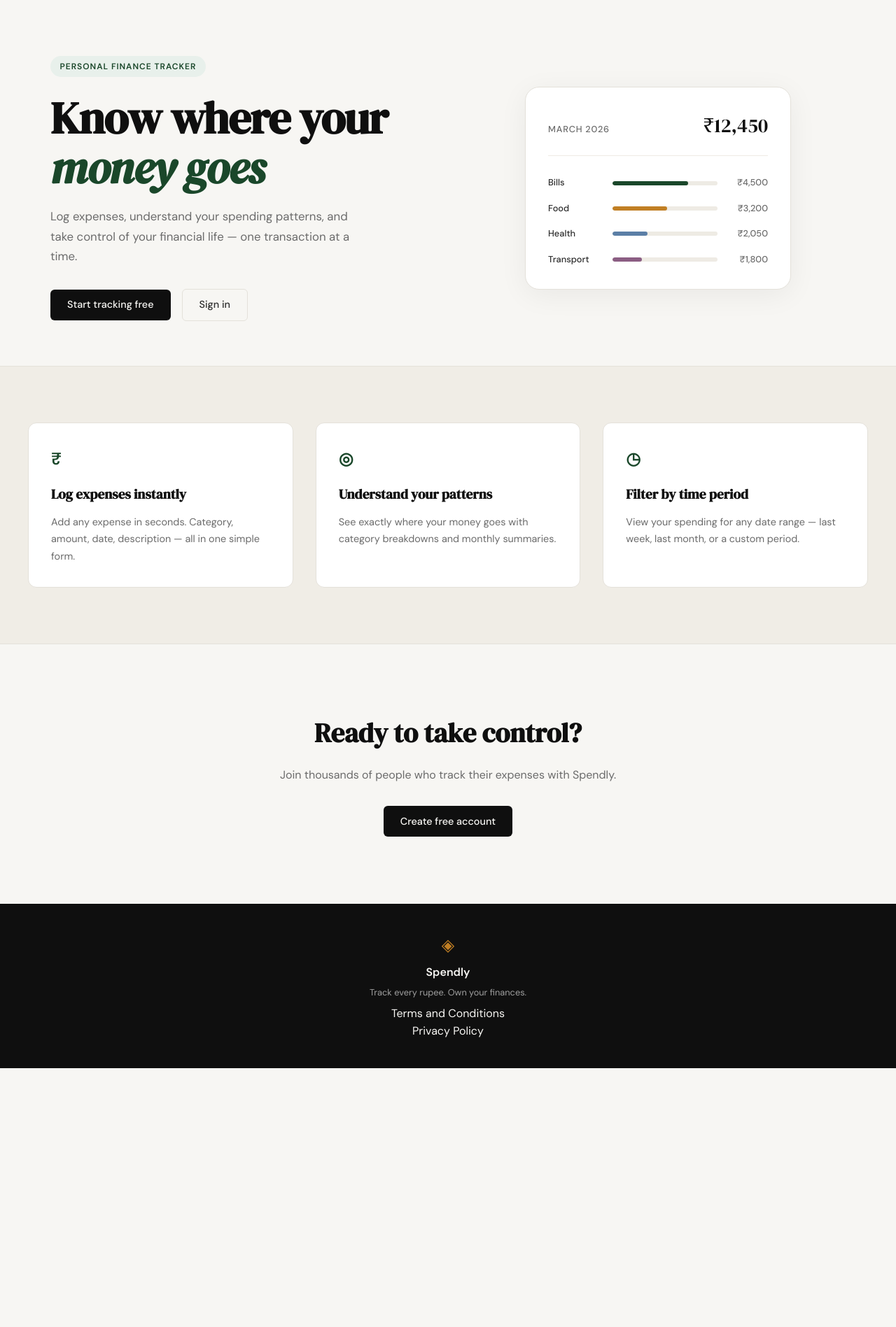
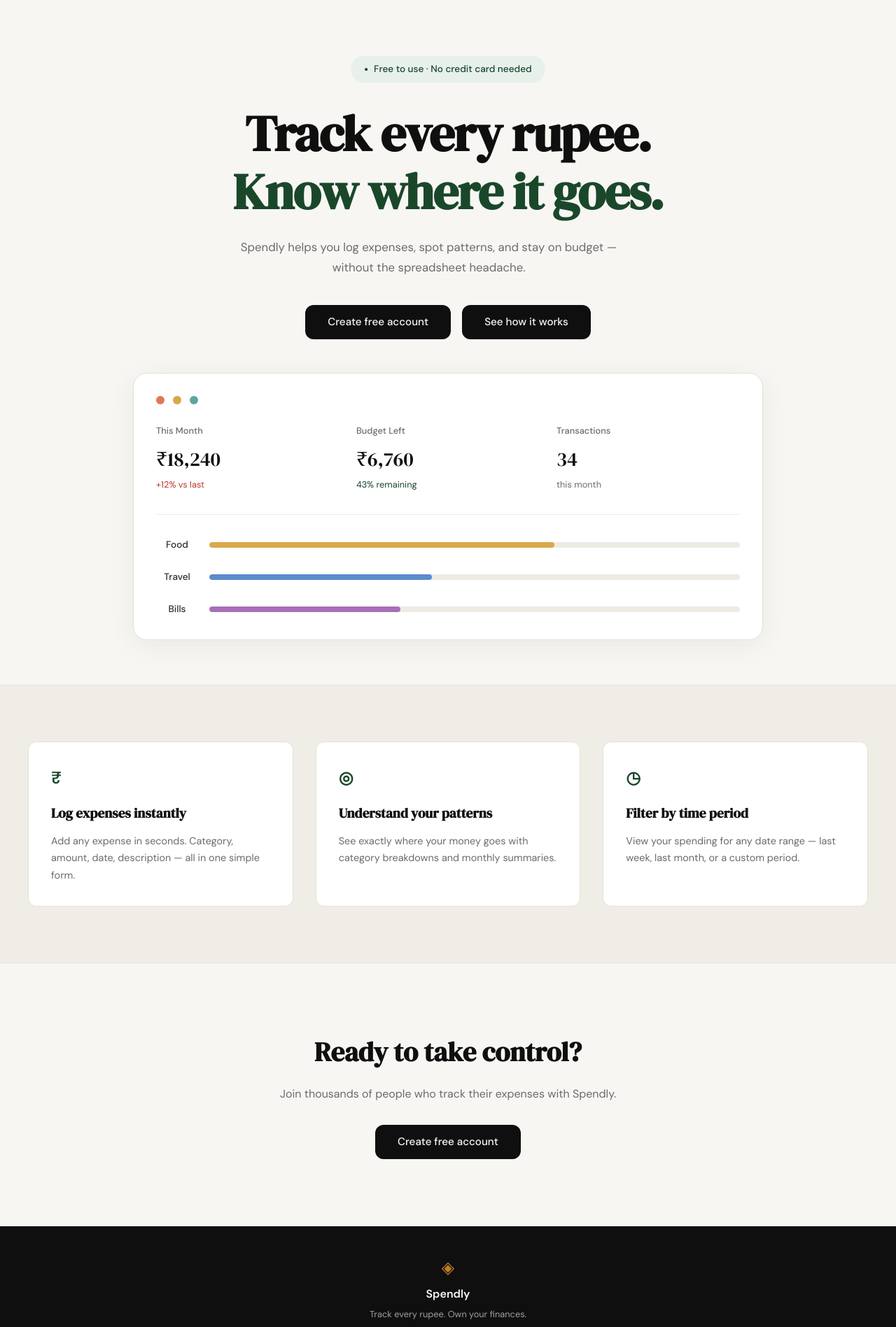
Before and after one commit to abhishek5074/spendly, a Flask app: page / in a window 1280 px wide. Shown: the part 61-1958 px from the top of the page at 70% size. Before the commit the page ends 1588 px from the top, so only its background shows below. Run offline with Flask 3, Linux system fonts and the light colour scheme.

Commit message:
landing: redesign hero section to match mockup

```diff
--- a/static/css/style.css
+++ b/static/css/style.css
@@ -125,62 +125,76 @@ a { color: inherit; text-decoration: none; }
 
 .hero {
     padding: 5rem 2rem 4rem;
-    display: grid;
-    grid-template-columns: 1fr 1fr;
-    gap: 4rem;
+    display: flex;
+    flex-direction: column;
     align-items: center;
+    text-align: center;
     max-width: var(--max-width);
     margin: 0 auto;
 }
 
 .hero-badge {
-    display: inline-block;
+    display: inline-flex;
+    align-items: center;
+    gap: 0.5rem;
     background: var(--accent-light);
     color: var(--accent);
-    font-size: 0.75rem;
-    font-weight: 600;
-    letter-spacing: 0.08em;
-    text-transform: uppercase;
-    padding: 0.35rem 0.85rem;
+    font-size: 0.85rem;
+    font-weight: 500;
+    padding: 0.5rem 1.2rem;
     border-radius: 999px;
-    margin-bottom: 1.5rem;
+    margin-bottom: 2rem;
+}
+
+.badge-dot {
+    font-size: 0.6rem;
+    color: var(--accent);
 }
 
 .hero-title {
     font-family: var(--font-display);
-    font-size: clamp(2.5rem, 5vw, 4rem);
-    line-height: 1.1;
+    font-size: clamp(2.5rem, 6vw, 4.5rem);
+    line-height: 1.15;
     letter-spacing: -0.02em;
     color: var(--ink);
-    margin-bottom: 1.25rem;
+    margin-bottom: 1.5rem;
+    max-width: 900px;
 }
 
 .hero-title em {
-    font-style: italic;
+    font-style: normal;
     color: var(--accent);
+    font-weight: 600;
 }
 
 .hero-subtitle {
     font-size: 1.05rem;
     color: var(--ink-muted);
     line-height: 1.7;
-    max-width: 460px;
-    margin-bottom: 2rem;
+    max-width: 560px;
+    margin-bottom: 2.5rem;
 }
 
 .hero-actions {
     display: flex;
     gap: 1rem;
     align-items: center;
+    justify-content: center;
+    margin-bottom: 3rem;
 }
 
 /* ------------------------------------------------------------------ */
 /* Mock card (hero visual)                                             */
 /* ------------------------------------------------------------------ */
 
+.hero-inner {
+    max-width: 700px;
+}
+
 .hero-visual {
     display: flex;
     justify-content: center;
+    width: 100%;
 }
 
 .mock-card {
@@ -189,50 +203,83 @@ a { color: inherit; text-decoration: none; }
     border-radius: var(--radius-lg);
     padding: 2rem;
     width: 100%;
-    max-width: 380px;
+    max-width: 900px;
     box-shadow: 0 8px 40px rgba(0,0,0,0.06);
 }
 
-.mock-card-header {
+.mock-card-dots {
     display: flex;
-    justify-content: space-between;
-    align-items: baseline;
+    gap: 0.75rem;
     margin-bottom: 1.75rem;
-    padding-bottom: 1.25rem;
+}
+
+.dot {
+    width: 12px;
+    height: 12px;
+    border-radius: 50%;
+}
+
+.dot.red { background: #e07856; }
+.dot.orange { background: #d9a84a; }
+.dot.teal { background: #5fa4a0; }
+
+.mock-stats {
+    display: grid;
+    grid-template-columns: repeat(3, 1fr);
+    gap: 1.5rem;
+    margin-bottom: 2rem;
+    padding-bottom: 2rem;
     border-bottom: 1px solid var(--border-soft);
 }
 
-.mock-label {
+.stat-card {
+    text-align: left;
+}
+
+.stat-label {
     font-size: 0.8rem;
     font-weight: 500;
     color: var(--ink-muted);
-    text-transform: uppercase;
-    letter-spacing: 0.06em;
+    text-transform: capitalize;
+    margin-bottom: 0.5rem;
 }
 
-.mock-total {
+.stat-value {
     font-family: var(--font-display);
     font-size: 1.75rem;
     color: var(--ink);
+    margin-bottom: 0.25rem;
 }
 
-.mock-bars { display: flex; flex-direction: column; gap: 1rem; }
+.stat-change {
+    font-size: 0.8rem;
+    color: var(--ink-muted);
+}
+
+.stat-change.positive { color: var(--accent); }
+.stat-change.negative { color: var(--danger); }
+
+.mock-bars {
+    display: flex;
+    flex-direction: column;
+    gap: 1.5rem;
+}
 
 .mock-bar-row {
     display: grid;
-    grid-template-columns: 80px 1fr 60px;
+    grid-template-columns: 60px 1fr;
     align-items: center;
-    gap: 0.75rem;
+    gap: 1rem;
 }
 
 .mock-cat {
-    font-size: 0.8rem;
+    font-size: 0.85rem;
     font-weight: 500;
     color: var(--ink-soft);
 }
 
 .mock-bar-track {
-    height: 6px;
+    height: 8px;
     background: var(--border-soft);
     border-radius: 999px;
     overflow: hidden;
@@ -240,21 +287,13 @@ a { color: inherit; text-decoration: none; }
 
 .mock-bar {
     height: 100%;
-    background: var(--accent);
     border-radius: 999px;
     transition: width 0.6s ease;
 }
 
-.mock-bar-2 { background: var(--accent-2); }
-.mock-bar-3 { background: #5b7fa6; }
-.mock-bar-4 { background: #8b5e83; }
-
-.mock-amt {
-    font-size: 0.8rem;
-    font-weight: 500;
-    color: var(--ink-muted);
-    text-align: right;
-}
+.mock-bar-food { background: #d9a84a; }
+.mock-bar-travel { background: #5b8ace; }
+.mock-bar-bills { background: #a76fb8; }
 
 /* ------------------------------------------------------------------ */
 /* Buttons                                                             */
@@ -264,10 +303,10 @@ a { color: inherit; text-decoration: none; }
     display: inline-block;
     background: var(--ink);
     color: var(--paper);
-    padding: 0.65rem 1.5rem;
-    border-radius: var(--radius-sm);
+    padding: 0.75rem 2rem;
+    border-radius: var(--radius-md);
     font-family: var(--font-body);
-    font-size: 0.9rem;
+    font-size: 0.95rem;
     font-weight: 500;
     cursor: pointer;
     border: none;
@@ -512,14 +551,10 @@ a { color: inherit; text-decoration: none; }
 /* ------------------------------------------------------------------ */
 
 @media (max-width: 900px) {
-    .hero {
+    .mock-stats {
         grid-template-columns: 1fr;
-        text-align: center;
+        gap: 1rem;
     }
-
-    .hero-subtitle { max-width: 100%; }
-    .hero-actions { justify-content: center; }
-    .hero-visual { display: none; }
 
     .features-inner { grid-template-columns: 1fr; }
 }
--- a/templates/landing.html
+++ b/templates/landing.html
@@ -6,55 +6,65 @@
 
 <section class="hero">
     <div class="hero-inner">
-        <div class="hero-badge">Personal Finance Tracker</div>
+        <div class="hero-badge">
+            <span class="badge-dot">●</span>
+            Free to use · No credit card needed
+        </div>
         <h1 class="hero-title">
-            Know where your<br>
-            <em>money goes</em>
+            Track every rupee.<br>
+            <em>Know where it goes.</em>
         </h1>
         <p class="hero-subtitle">
-            Log expenses, understand your spending patterns,
-            and take control of your financial life —
-            one transaction at a time.
+            Spendly helps you log expenses, spot patterns, and stay
+            on budget — without the spreadsheet headache.
         </p>
         <div class="hero-actions">
-            <a href="{{ url_for('register') }}" class="btn-primary">Start tracking free</a>
-            <a href="{{ url_for('login') }}" class="btn-ghost">Sign in</a>
+            <a href="{{ url_for('register') }}" class="btn-primary">Create free account</a>
+            <a href="{{ url_for('register') }}" class="btn-primary">See how it works</a>
         </div>
     </div>
     <div class="hero-visual">
         <div class="mock-card">
-            <div class="mock-card-header">
-                <span class="mock-label">March 2026</span>
-                <span class="mock-total">₹12,450</span>
+            <div class="mock-card-dots">
+                <span class="dot red"></span>
+                <span class="dot orange"></span>
+                <span class="dot teal"></span>
+            </div>
+            <div class="mock-stats">
+                <div class="stat-card">
+                    <p class="stat-label">This month</p>
+                    <p class="stat-value">₹18,240</p>
+                    <p class="stat-change negative">+12% vs last</p>
+                </div>
+                <div class="stat-card">
+                    <p class="stat-label">Budget left</p>
+                    <p class="stat-value">₹6,760</p>
+                    <p class="stat-change positive">43% remaining</p>
+                </div>
+                <div class="stat-card">
+                    <p class="stat-label">Transactions</p>
+                    <p class="stat-value">34</p>
+                    <p class="stat-change">this month</p>
+                </div>
             </div>
             <div class="mock-bars">
                 <div class="mock-bar-row">
+                    <span class="mock-cat">Food</span>
+                    <div class="mock-bar-track">
+                        <div class="mock-bar mock-bar-food" style="width: 65%"></div>
+                    </div>
+                </div>
+                <div class="mock-bar-row">
+                    <span class="mock-cat">Travel</span>
+                    <div class="mock-bar-track">
+                        <div class="mock-bar mock-bar-travel" style="width: 42%"></div>
+                    </div>
+                </div>
+                <div class="mock-bar-row">
                     <span class="mock-cat">Bills</span>
                     <div class="mock-bar-track">
-                        <div class="mock-bar" style="width: 72%"></div>
+                        <div class="mock-bar mock-bar-bills" style="width: 36%"></div>
                     </div>
-                    <span class="mock-amt">₹4,500</span>
-                </div>
-                <div class="mock-bar-row">
-                    <span class="mock-cat">Food</span>
-                    <div class="mock-bar-track">
-                        <div class="mock-bar mock-bar-2" style="width: 52%"></div>
-                    </div>
-                    <span class="mock-amt">₹3,200</span>
-                </div>
-                <div class="mock-bar-row">
-                    <span class="mock-cat">Health</span>
-                    <div class="mock-bar-track">
-                        <div class="mock-bar mock-bar-3" style="width: 33%"></div>
-                    </div>
-                    <span class="mock-amt">₹2,050</span>
-                </div>
-                <div class="mock-bar-row">
-                    <span class="mock-cat">Transport</span>
-                    <div class="mock-bar-track">
-                        <div class="mock-bar mock-bar-4" style="width: 28%"></div>
-                    </div>
-                    <span class="mock-amt">₹1,800</span>
                 </div>
             </div>
         </div>
```
Also changed, not shown: Screenshot 2026-03-25 at 12.36.20 AM.png (added).
